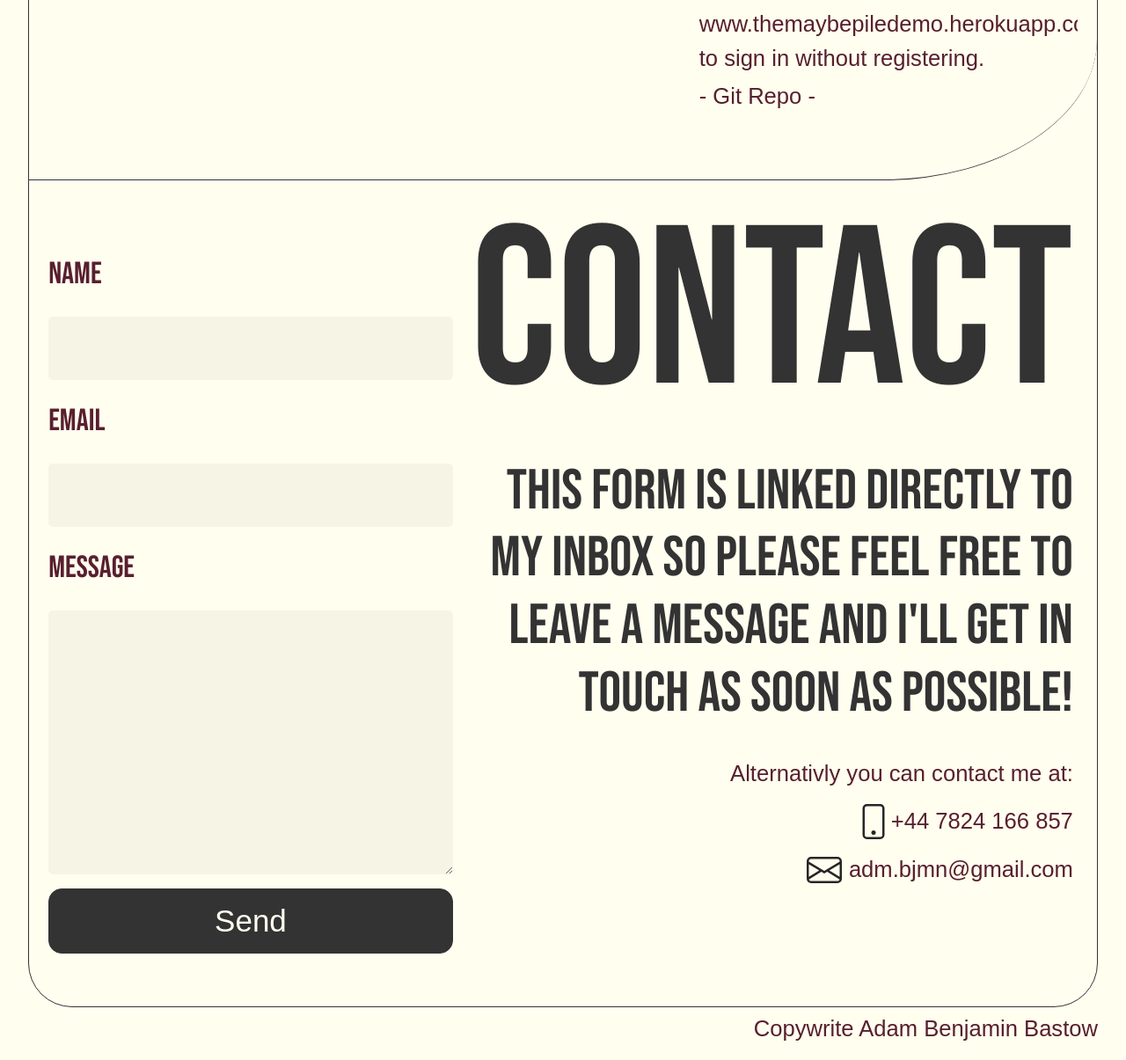
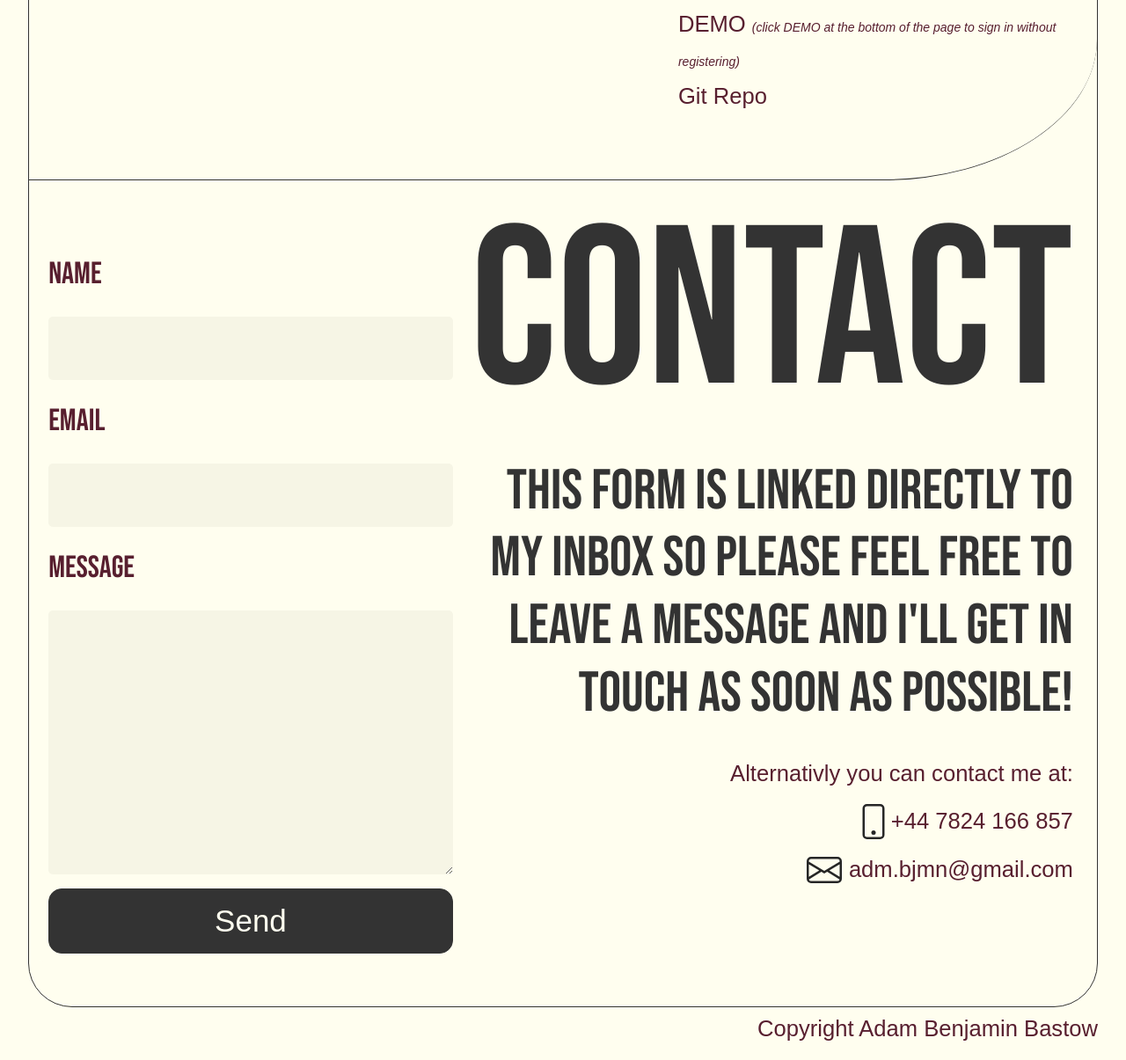
Before and after one commit to adm-bjmn/portfolio-test, a Django app: page / in a window 1280 px wide. Shown: the part 2248-3453 px from the top of the page at 88% size. Run offline with Django 4.2, Linux system fonts and the light colour scheme; some libraries are stand-ins or nearby versions; some web fonts are replaced.

Commit message:
UX changes

```diff
--- a/index/templates/index/home.html
+++ b/index/templates/index/home.html
@@ -7,10 +7,10 @@
         <h1 class="dark:font-dark dark:text-pink-500">Adm.Bjmn</h1>
       </div>
       <div class = 'line1'>
-        <h4 class="dark:text-amber-500" style = ' padding-left: 50px;'>Hi! I'm Adam...</h4>
+        <h4 class="dark:text-amber-500">Hi! I'm Adam...</h4>
         <h4 class="dark:text-amber-500">A Full Stack Django Dancer /</h4>
-        <h4 class="dark:text-amber-500" style = ' padding-left: 50px;'> Backend Developer / </h4>
-        <h4 class="dark:text-amber-500" style = ' padding-left: 100px;'>Software Engineer.</h4>
+        <h4 class="dark:text-amber-500">Backend Developer / </h4>
+        <h4 class="dark:text-amber-500">Software Engineer.</h4>
 
         <br>
 
@@ -81,7 +81,7 @@
     <div class="carousel-inner">
       <div class="carousel-item active">
         <div class = 'post_wrapper'>
-          <div><h1 class="dark:text-[#59a29b]">01</h1></div>
+          <div><h2 class="dark:text-[#59a29b]">01/3</h2></div>
           <div>
             <div style='padding-left:50px;'>
             <h4 class="dark:text-[#59a29b]" >Developing Niche Solutions</h4>
@@ -94,12 +94,12 @@
                 <p class="dark:text-[#59a29b]"> A new and intutive way to to explore over 10000 classic literature titles.</p>
                 </br>
                 <h6 class="dark:text-red-200">Project Features:</h6>
-                <ul style='padding-left:50px;'>
+                <ul>
                   <li class="dark:text-[#59a29b]">Relationional database</li>
                   <li class="dark:text-[#59a29b]">User Authentication and Profiles</li>
                   <li class="dark:text-[#59a29b]">Web scraping algorithm</li>
-                  <li class="dark:text-[#59a29b]">www.themaybepiledemo.herokuapp.com - click DEMO to sign in without registering.</li>
-                  <li class="dark:text-[#59a29b]"><button><a target = "_blank" href="http://www.github.com/adm-bjmn/synopsis">- Git Repo - </a></button></li>
+                  <li class="dark:text-[#59a29b]"><a href='https://themaybepile-demo.herokuapp.com'>DEMO</a>  <em style='font-size:14px;'>(click DEMO at the bottom of the page to sign in without registering)</em></li>
+                  <li class="dark:text-[#59a29b]"><button><a target = "_blank" href="http://www.github.com/adm-bjmn/synopsis">Git Repo</a></button></li>
 
                   <li>
               </div>
@@ -109,7 +109,7 @@
       </div>
       <div class="carousel-item">
         <div class = 'post_wrapper'>
-          <div><h1 class="dark:text-[#59a29b]">02</h1></div>
+          <div><h2 class="dark:text-[#59a29b]">02/3</h2></div>
           <div>
             <div style='padding-left:50px;'>
             <h4 class="dark:text-[#59a29b]">Improving Existing Tools</h4>
@@ -122,12 +122,12 @@
                 <p class="dark:text-[#59a29b]"> A drastic improvement on a small business's online presence.</p>
                 </br>
                 <h6 class="dark:text-red-200">Project Features:</h6>
-                <ul style='padding-left:50px;'>
+                <ul>
                   <li class="dark:text-[#59a29b]">Building to client specifications</li>
                   <li class="dark:text-[#59a29b]">Responsive design</li>
                   <li class="dark:text-[#59a29b]">Effective communication tools</li>
                   <li class="dark:text-[#59a29b]">Static files</li>
-                  <li class="dark:text-[#59a29b]"><a target = "_blank" href="http://www.github.com/adm-bjmn/sams-dyno">- Git Repo -</a></li>
+                  <li class="dark:text-[#59a29b]"><a target = "_blank" href="http://www.github.com/adm-bjmn/sams-dyno">Git Repo</a></li>
               </div>
             </div>
           </div>
@@ -135,7 +135,7 @@
       </div>
       <div class="carousel-item">
         <div class = 'post_wrapper'>
-          <div><h1 class="dark:text-[#59a29b]">03</h1></div>
+          <div><h2 class="dark:text-[#59a29b]">03/3</h2></div>
           <div>
             <div style='padding-left:50px;'>
             <h4 class="dark:text-[#59a29b]">Data Science / House Keeping</h4>
@@ -149,12 +149,12 @@
                 <p class="dark:text-[#59a29b]"> A demonstration of skills in data</p>
                 </br>
                 <h6 class="dark:text-red-200">Skills:</h6>
-                <ul style='padding-left:50px;'>
+                <ul>
                   <li class="dark:text-[#59a29b]">Jupyter Notebooks</li>
                   <li class="dark:text-[#59a29b]">Pandas / Numpy / Scipy / Seaborn</li>
                   <li class="dark:text-[#59a29b]">Data visualisation</li>
                   <li class="dark:text-[#59a29b]">Machine Learning</li>
-                  <li class="dark:text-[#59a29b]"><button><a target = "_blank" href="http://www.github.com/adm-bjmn/data-science-demo">- Git Repo - </a></button></li>
+                  <li class="dark:text-[#59a29b]"><button><a target = "_blank" href="http://www.github.com/adm-bjmn/data-science-demo">Git Repo</a></button></li>
               </div>
             </div>
           </div>
@@ -218,8 +218,8 @@
 
 
 </div>
-<div class = 'copywrite_'>
-  <p> Copywrite Adam Benjamin Bastow</p>
+<div class = 'copyright_'>
+  <p> Copyright Adam Benjamin Bastow</p>
 </div>
   <script src="https://cdn.jsdelivr.net/npm/bootstrap@5.3.0-alpha1/dist/js/bootstrap.bundle.min.js" integrity="sha384-w76AqPfDkMBDXo30jS1Sgez6pr3x5MlQ1ZAGC+nuZB+EYdgRZgiwxhTBTkF7CXvN" crossorigin="anonymous"></script>
 {% endblock content %}
--- a/static/css/main.css
+++ b/static/css/main.css
@@ -197,11 +197,7 @@ li {
 
 .skills {
     padding-top: 30px;
-    display: flex;
-    justify-content: space-evenly;
-    margin-right: 5px;
-    margin-right: 5px;
-
+    justify-content: left;
 }
 
 .skills li {
@@ -209,7 +205,6 @@ li {
 }
 
 #django {
-    padding-left: 5px;
     height: 40px;
     object-fit: scale-down;
 }
@@ -429,7 +424,7 @@ li {
     font-size: 35px;
 }
 
-.copywrite_ {
+.copyright_ {
     display: flex;
     width: 95%;
     margin: 0 auto;
```
